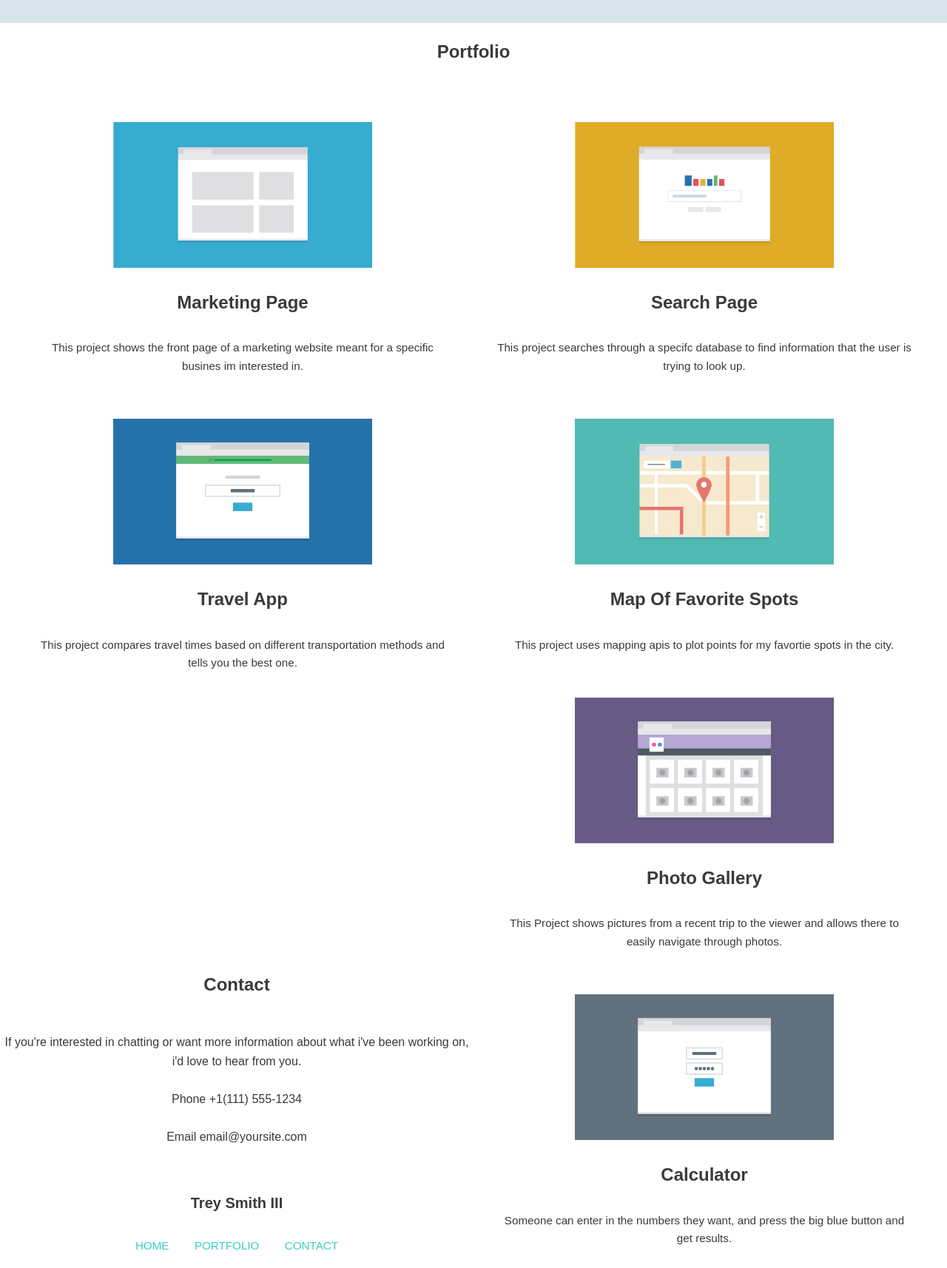
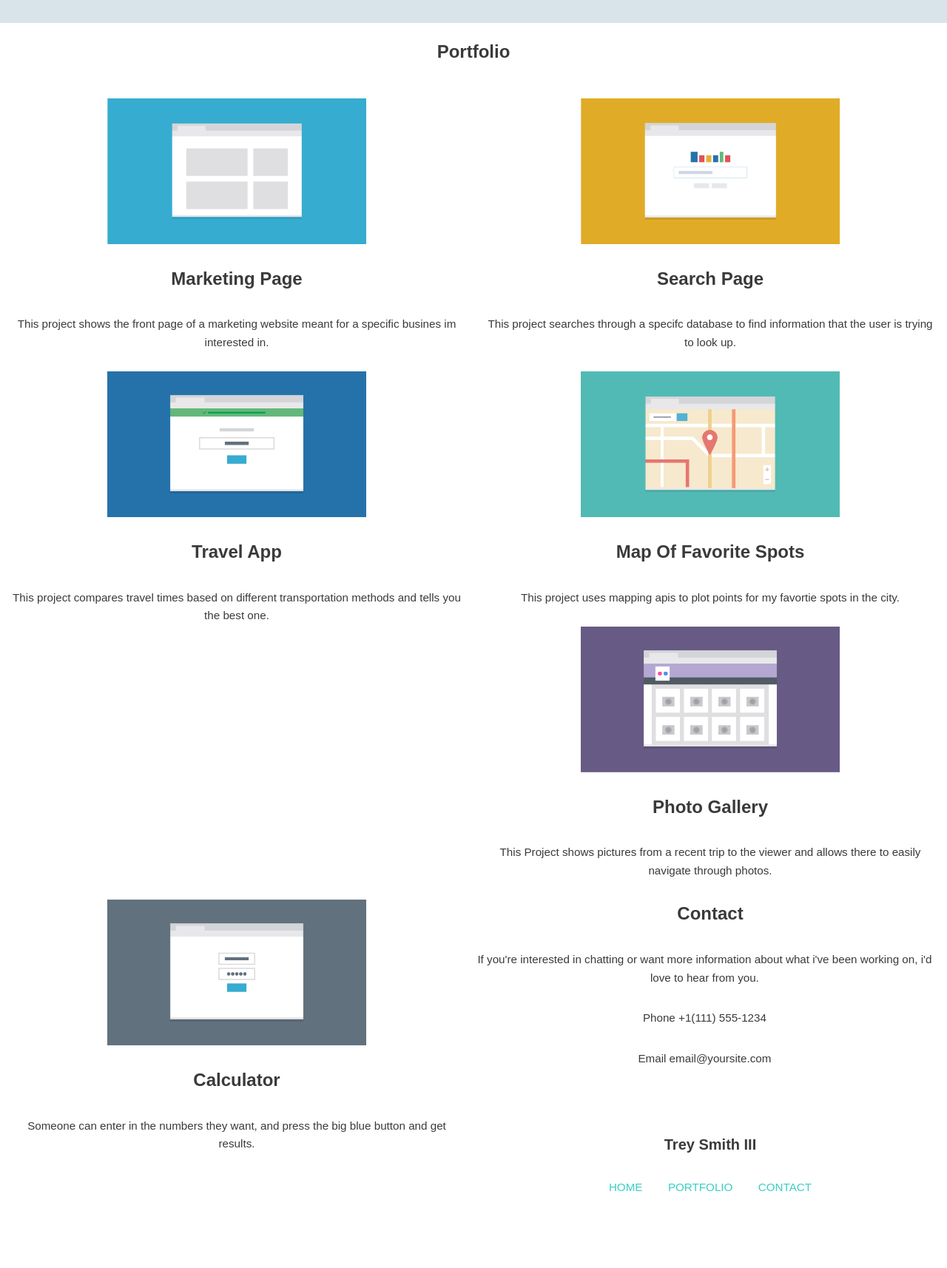
Before and after one commit to TreySmithIII/tech2, a plain HTML site: page index.html in a window 1280 px wide. Shown: the part 440-2154 px from the top of the page at 74% size. After the commit the page ends 2067 px from the top, so only its background shows below. Drawn offline with Linux system fonts and the light colour scheme.

Commit message:
couple of changes

```diff
--- a/css/style.css
+++ b/css/style.css
@@ -9,6 +9,10 @@ p {
         padding-right:1em;
 
             margin-top: 2em;
+}
+#contact {
+    text-align: center;
+
 }
 
 footer {
@@ -28,7 +32,11 @@ img {
 	max-width: 100%;
     width:350px;
 }
-
+.containers {
+    width:100%;
+margin:auto 0;
+     text-align:center;
+}
 /* --- general style ----*/
 .profile {
     max-width: 350px;
@@ -61,17 +69,14 @@ img {
 .main-nav a:hover {
 	color: #093a58;
 }
-div {
-    padding-left:1em;
-        padding-right:1em;
 
-            margin-top: 2em;
+#portfolio  {
+    width:100%;
+    text-align: center;
+    margin-top:1em;
+    margin-bottom:1em;
 
-
-    }
-#portfolio ,
-#contact {
-
+    margin:auto 0;
     padding-left:1em;
     padding-right:1em;
 
@@ -83,7 +88,10 @@ div {
     padding-bottom:10em;
     background-color: #d9e4ea;
     }
-@media (min-width: 769px) {
+    .portfolio-header {
+        text-align:center;
+    }
+@media (min-width: 768px) {
 
 
 .name {
@@ -112,6 +120,9 @@ font-size:18px;
     text-align: center;
     margin-top:1em;
     margin-bottom:1em;
+
+    margin:auto 0;
+
 
 }
 
@@ -144,7 +155,7 @@ width: 50%;
 
 }
 .calculator {
-float: right;
+float: left;
 width:50%;
 }
 }
--- a/index.html
+++ b/index.html
@@ -18,52 +18,62 @@
     <img class = "profile clearfix" src="images/responsive-layout-profile.png" alt="profile pic">
     <p> Hi! I'm a front-end Developer who loves responsive design and css. I recently finished learning front-end web development at Treehouse and am excited to put all my skills to use!</p>
 </header>
-<main id= "portfolio">
+
+<main id= "portfolio clearfix">
     <h2 class= "portfolio-header">  Portfolio</h2>
-<div class = "marketing-page ">
+
+<div class = "marketing-page containers ">
     <img class = "market-image" src="images/portfolio-1.png" alt="marketing image">
 <h2>Marketing Page</h2>
 <p>This project shows the front page of a marketing website meant for a specific busines im interested in.</p>
 </div><!--/.marketing-page-->
 
-<div class= "search-page ">
+<div class= "search-page containers">
 <img class="search-image" src="images/portfolio-2.png" alt="search image ">
 <h2>Search Page </h2>
 <p> This project searches through a specifc database to find information that the user is trying to look up.</p>
 </div><!--Search-page-->
 
-<div class = "travel-app ">
+<div class = "travel-app containers ">
     <img class="travel-image" src="images/portfolio-3.png" alt= "travel image" >
     <h2>Travel App</h2>
     <p>This project compares travel times based on different transportation methods and tells you the best one.</p>
 </div><!--TravelApp-->
 
-<div class = "Map  ">
+<div class = "Map containers ">
     <img class = "maps-image" src="images/portfolio-4.png" alt="Map" >
     <h2>Map Of Favorite Spots</h2>
 <p>This project uses mapping apis to plot points for my favortie spots in the city. </p>
 </div> <!--Map-->
 
-<div class = "photo clearfix ">
+<div class = "photo containers">
   <img class = "photo-gallery" src="images/portfolio-5.png" alt="Photo gallery">
     <h2>Photo Gallery</h2>
     <p>This Project shows pictures from a recent trip to the viewer and allows there to easily navigate through photos.</p>
 </div><!--Phpto Gallery-->
 
-<div class = "calculator clearfix ">
+<div class = "calculator containers ">
   <img class = "calculator-image" src="images/portfolio-6.png" alt="calculator">
   <h2>Calculator</h2>
 <p>Someone can enter in the numbers they want, and press the big blue button and get results. </p>
 </div><!--Calculator-->
 
+<div id="contact">
+    <h2>Contact</h2>
+    <p> If you're interested in chatting or want more information about what i've been working on, i'd love to hear from you. </p>
+
+    <p>Phone +1(111) 555-1234</p>
+    <p> Email email@yoursite.com </p>
+
+</div>
 
 </main>
-<footer class= "main-footer clearfix">
 
-    <h2 id="contact clearfix">Contact</h2>
-    <br> If you're interested in chatting or want more information about what i've been working on, i'd love to hear from you. </br>
-    <br>Phone +1(111) 555-1234</br>
-    <br> Email email@yoursite.com </br>
+
+
+<footer class= "main-footer">
+
+
     <h1 class ="name"> Trey Smith III </h1>
     <ul class = "main-nav">
         <li> <a href="#main-header">Home</a></li>
```
